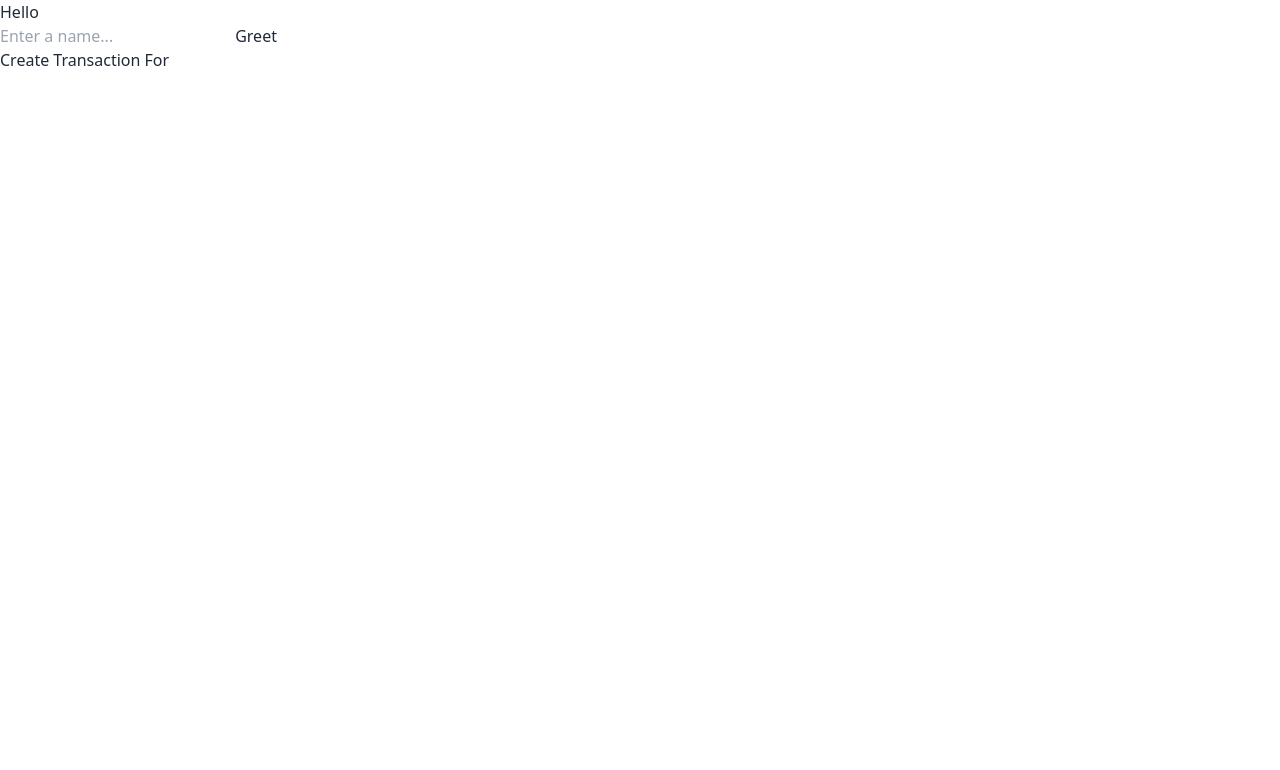
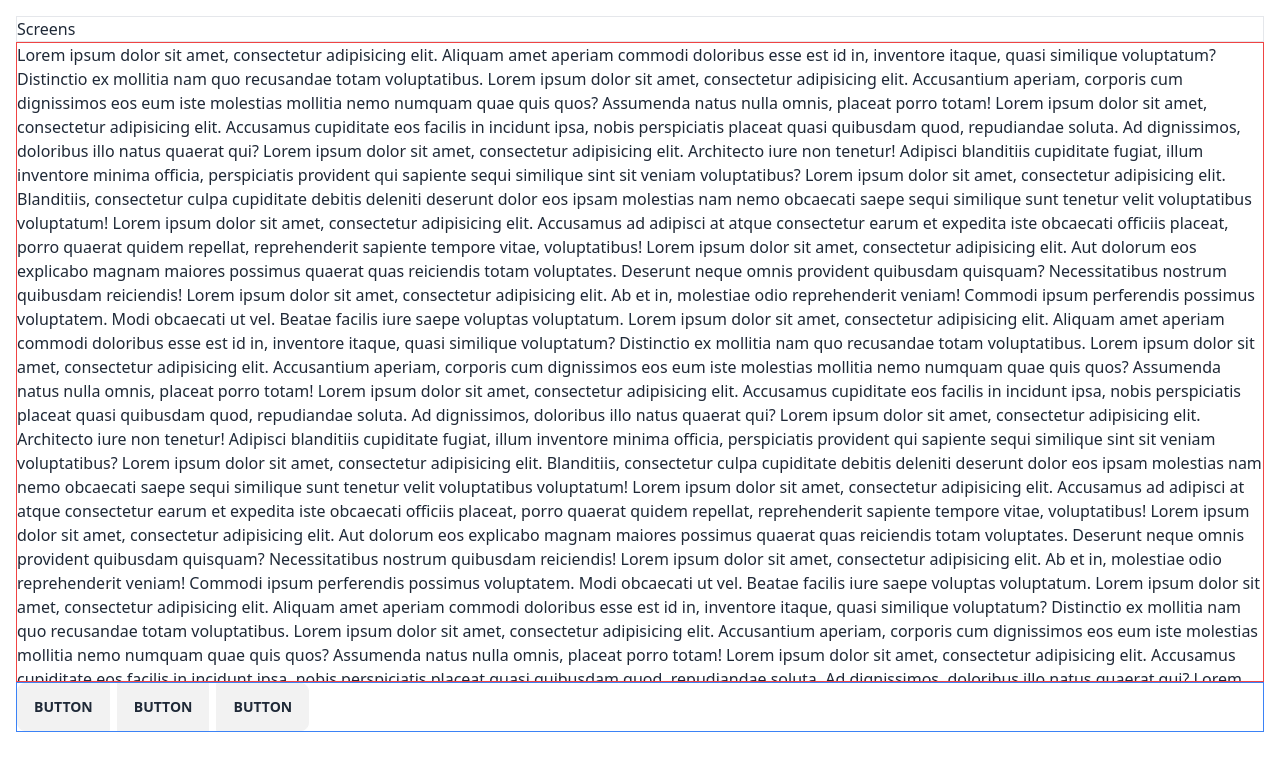
Before and after one commit to bloodred17/budbud, a SvelteKit app: page / in a window 1280 px wide. Shown: the top 770 px of the page. Built offline with nearby package versions, Linux system fonts and the light colour scheme.

Commit message:
Base layout created

```diff
--- a/src/routes/+layout.svelte
+++ b/src/routes/+layout.svelte
@@ -2,4 +2,6 @@
 	import "../app.css";
 </script>
 
-<slot/>
+<div class="p-4">
+  <slot/>
+</div>
--- a/src/routes/+page.svelte
+++ b/src/routes/+page.svelte
@@ -2,12 +2,63 @@
     import Greet from "$lib/Greet.svelte";
 </script>
 
-<h1> Hello </h1>
+<section>
+  <div class="header border"> Screens </div>
 
-<Greet />
+  <div class="body overflow-y-scroll border border-red-500">
+    Lorem ipsum dolor sit amet, consectetur adipisicing elit. Aliquam amet aperiam commodi doloribus esse est id in, inventore itaque, quasi similique voluptatum? Distinctio ex mollitia nam quo recusandae totam voluptatibus.
+    Lorem ipsum dolor sit amet, consectetur adipisicing elit. Accusantium aperiam, corporis cum dignissimos eos eum iste molestias mollitia nemo numquam quae quis quos? Assumenda natus nulla omnis, placeat porro totam!
+    Lorem ipsum dolor sit amet, consectetur adipisicing elit. Accusamus cupiditate eos facilis in incidunt ipsa, nobis perspiciatis placeat quasi quibusdam quod, repudiandae soluta. Ad dignissimos, doloribus illo natus quaerat qui?
+    Lorem ipsum dolor sit amet, consectetur adipisicing elit. Architecto iure non tenetur! Adipisci blanditiis cupiditate fugiat, illum inventore minima officia, perspiciatis provident qui sapiente sequi similique sint sit veniam voluptatibus?
+    Lorem ipsum dolor sit amet, consectetur adipisicing elit. Blanditiis, consectetur culpa cupiditate debitis deleniti deserunt dolor eos ipsam molestias nam nemo obcaecati saepe sequi similique sunt tenetur velit voluptatibus voluptatum!
+    Lorem ipsum dolor sit amet, consectetur adipisicing elit. Accusamus ad adipisci at atque consectetur earum et expedita iste obcaecati officiis placeat, porro quaerat quidem repellat, reprehenderit sapiente tempore vitae, voluptatibus!
+    Lorem ipsum dolor sit amet, consectetur adipisicing elit. Aut dolorum eos explicabo magnam maiores possimus quaerat quas reiciendis totam voluptates. Deserunt neque omnis provident quibusdam quisquam? Necessitatibus nostrum quibusdam reiciendis!
+    Lorem ipsum dolor sit amet, consectetur adipisicing elit. Ab et in, molestiae odio reprehenderit veniam! Commodi ipsum perferendis possimus voluptatem. Modi obcaecati ut vel. Beatae facilis iure saepe voluptas voluptatum.
+    Lorem ipsum dolor sit amet, consectetur adipisicing elit. Aliquam amet aperiam commodi doloribus esse est id in, inventore itaque, quasi similique voluptatum? Distinctio ex mollitia nam quo recusandae totam voluptatibus.
+    Lorem ipsum dolor sit amet, consectetur adipisicing elit. Accusantium aperiam, corporis cum dignissimos eos eum iste molestias mollitia nemo numquam quae quis quos? Assumenda natus nulla omnis, placeat porro totam!
+    Lorem ipsum dolor sit amet, consectetur adipisicing elit. Accusamus cupiditate eos facilis in incidunt ipsa, nobis perspiciatis placeat quasi quibusdam quod, repudiandae soluta. Ad dignissimos, doloribus illo natus quaerat qui?
+    Lorem ipsum dolor sit amet, consectetur adipisicing elit. Architecto iure non tenetur! Adipisci blanditiis cupiditate fugiat, illum inventore minima officia, perspiciatis provident qui sapiente sequi similique sint sit veniam voluptatibus?
+    Lorem ipsum dolor sit amet, consectetur adipisicing elit. Blanditiis, consectetur culpa cupiditate debitis deleniti deserunt dolor eos ipsam molestias nam nemo obcaecati saepe sequi similique sunt tenetur velit voluptatibus voluptatum!
+    Lorem ipsum dolor sit amet, consectetur adipisicing elit. Accusamus ad adipisci at atque consectetur earum et expedita iste obcaecati officiis placeat, porro quaerat quidem repellat, reprehenderit sapiente tempore vitae, voluptatibus!
+    Lorem ipsum dolor sit amet, consectetur adipisicing elit. Aut dolorum eos explicabo magnam maiores possimus quaerat quas reiciendis totam voluptates. Deserunt neque omnis provident quibusdam quisquam? Necessitatibus nostrum quibusdam reiciendis!
+    Lorem ipsum dolor sit amet, consectetur adipisicing elit. Ab et in, molestiae odio reprehenderit veniam! Commodi ipsum perferendis possimus voluptatem. Modi obcaecati ut vel. Beatae facilis iure saepe voluptas voluptatum.
+    Lorem ipsum dolor sit amet, consectetur adipisicing elit. Aliquam amet aperiam commodi doloribus esse est id in, inventore itaque, quasi similique voluptatum? Distinctio ex mollitia nam quo recusandae totam voluptatibus.
+    Lorem ipsum dolor sit amet, consectetur adipisicing elit. Accusantium aperiam, corporis cum dignissimos eos eum iste molestias mollitia nemo numquam quae quis quos? Assumenda natus nulla omnis, placeat porro totam!
+    Lorem ipsum dolor sit amet, consectetur adipisicing elit. Accusamus cupiditate eos facilis in incidunt ipsa, nobis perspiciatis placeat quasi quibusdam quod, repudiandae soluta. Ad dignissimos, doloribus illo natus quaerat qui?
+    Lorem ipsum dolor sit amet, consectetur adipisicing elit. Architecto iure non tenetur! Adipisci blanditiis cupiditate fugiat, illum inventore minima officia, perspiciatis provident qui sapiente sequi similique sint sit veniam voluptatibus?
+    Lorem ipsum dolor sit amet, consectetur adipisicing elit. Blanditiis, consectetur culpa cupiditate debitis deleniti deserunt dolor eos ipsam molestias nam nemo obcaecati saepe sequi similique sunt tenetur velit voluptatibus voluptatum!
+    Lorem ipsum dolor sit amet, consectetur adipisicing elit. Accusamus ad adipisci at atque consectetur earum et expedita iste obcaecati officiis placeat, porro quaerat quidem repellat, reprehenderit sapiente tempore vitae, voluptatibus!
+    Lorem ipsum dolor sit amet, consectetur adipisicing elit. Aut dolorum eos explicabo magnam maiores possimus quaerat quas reiciendis totam voluptates. Deserunt neque omnis provident quibusdam quisquam? Necessitatibus nostrum quibusdam reiciendis!
+    Lorem ipsum dolor sit amet, consectetur adipisicing elit. Ab et in, molestiae odio reprehenderit veniam! Commodi ipsum perferendis possimus voluptatem. Modi obcaecati ut vel. Beatae facilis iure saepe voluptas voluptatum.
+    Lorem ipsum dolor sit amet, consectetur adipisicing elit. Aliquam amet aperiam commodi doloribus esse est id in, inventore itaque, quasi similique voluptatum? Distinctio ex mollitia nam quo recusandae totam voluptatibus.
+    Lorem ipsum dolor sit amet, consectetur adipisicing elit. Accusantium aperiam, corporis cum dignissimos eos eum iste molestias mollitia nemo numquam quae quis quos? Assumenda natus nulla omnis, placeat porro totam!
+    Lorem ipsum dolor sit amet, consectetur adipisicing elit. Accusamus cupiditate eos facilis in incidunt ipsa, nobis perspiciatis placeat quasi quibusdam quod, repudiandae soluta. Ad dignissimos, doloribus illo natus quaerat qui?
+    Lorem ipsum dolor sit amet, consectetur adipisicing elit. Architecto iure non tenetur! Adipisci blanditiis cupiditate fugiat, illum inventore minima officia, perspiciatis provident qui sapiente sequi similique sint sit veniam voluptatibus?
+    Lorem ipsum dolor sit amet, consectetur adipisicing elit. Blanditiis, consectetur culpa cupiditate debitis deleniti deserunt dolor eos ipsam molestias nam nemo obcaecati saepe sequi similique sunt tenetur velit voluptatibus voluptatum!
+    Lorem ipsum dolor sit amet, consectetur adipisicing elit. Accusamus ad adipisci at atque consectetur earum et expedita iste obcaecati officiis placeat, porro quaerat quidem repellat, reprehenderit sapiente tempore vitae, voluptatibus!
+    Lorem ipsum dolor sit amet, consectetur adipisicing elit. Aut dolorum eos explicabo magnam maiores possimus quaerat quas reiciendis totam voluptates. Deserunt neque omnis provident quibusdam quisquam? Necessitatibus nostrum quibusdam reiciendis!
+    Lorem ipsum dolor sit amet, consectetur adipisicing elit. Ab et in, molestiae odio reprehenderit veniam! Commodi ipsum perferendis possimus voluptatem. Modi obcaecati ut vel. Beatae facilis iure saepe voluptas voluptatum.
+
+  </div>
+
+
+  <div class="footer border border-blue-500">
+    <div class="join">
+      <button class="btn join-item">Button</button>
+      <button class="btn join-item">Button</button>
+      <button class="btn join-item">Button</button>
+    </div>
+  </div>
+</section>
+
+
+<!--<Greet />-->
 
 <style lang="postcss">
 	:global(html) {
 		background-color: theme(colors.gray.100);
 	}
+  .body {
+      height: 80vh;
+  }
 </style>
```
